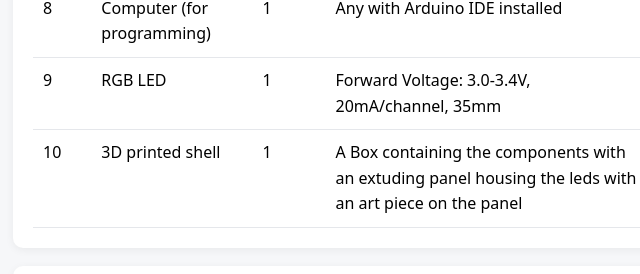
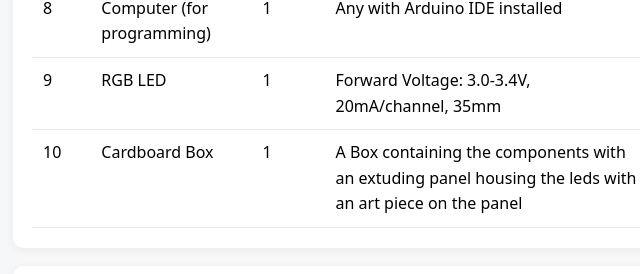
Before and after one commit to nachoswithmatty/TECH-117-g6c-ir-remote-experiment, a plain HTML site: page index.html in a window 1280 px wide. Shown: the part 2320-2594 px from the top of the page, 11-651 px from the left. Drawn offline with nearby package versions, Linux system fonts and the light colour scheme.

Commit message:
Update index.html

```diff
--- a/index.html
+++ b/index.html
@@ -168,7 +168,7 @@
   </tr>
   <tr>
     <td>10</td>
-    <td>3D printed shell</td>
+    <td>Cardboard Box</td>
     <td>1</td>
     <td>A Box containing the components with an extuding panel housing the leds with an art piece on the panel</td>
     <td>-</td>
```
